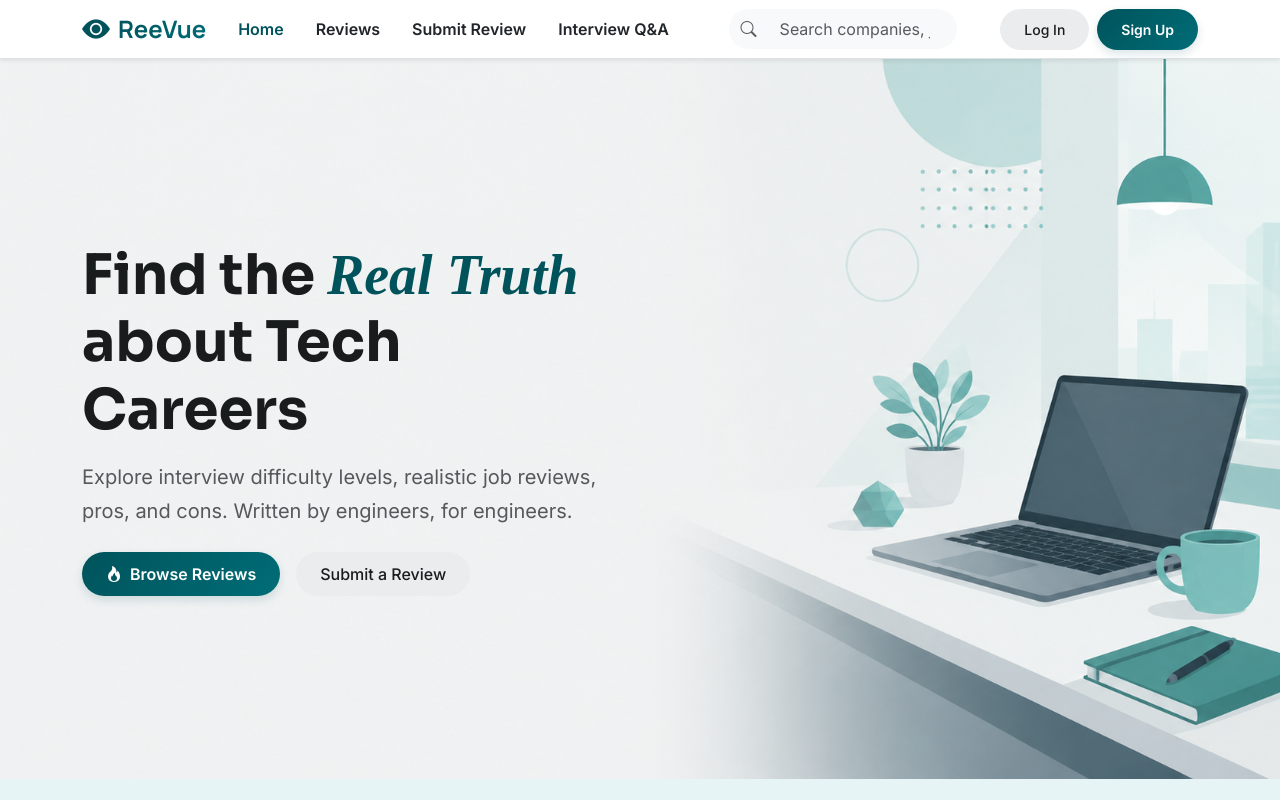
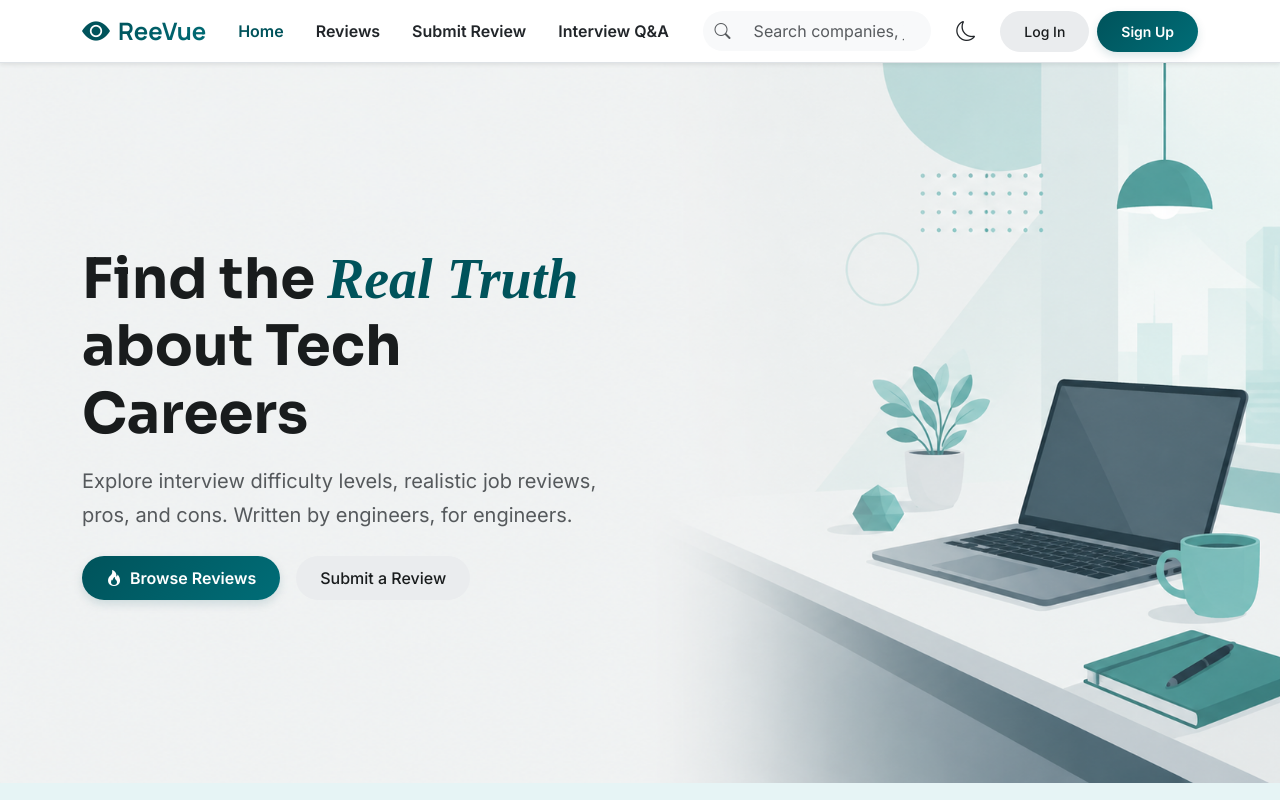
Before and after one commit to rehab860/DEPI_REACT, a React (Vite) app: page / in a window 1280 px wide. Shown: the top 800 px of the page. Built offline with nearby package versions, Linux system fonts and the light colour scheme; a web font is replaced by a local one.

Commit message:
fix dark theme

```diff
--- a/src/components/Navbar.jsx
+++ b/src/components/Navbar.jsx
@@ -89,13 +89,13 @@ export const Navbar = ({ appName = 'ReeVue', activeTab, onTabChange, onSearch, s
 
         {/* User Controls (Notification + Profile) */}
         <div className="d-flex align-items-center justify-content-end gap-3 ms-auto mt-2 mt-lg-0">
+          {/* toggle theme icon */}
+          <button type="button" onClick={toggleTheme} className="btn border-0 bg-transparent p-2 text-dark" aria-label="Toggle theme">
+            <i className={`bi ${isDark ? 'bi-sun' : 'bi-moon'} fs-5`}></i>
+          </button>
           {user ?
             (
               <>
-                {/* toggle theme icon */}
-                <button type="button" onClick={toggleTheme} className="btn border-0 bg-transparent p-2 text-dark" aria-label="Toggle theme">
-                  <i className={`bi ${isDark ? 'bi-sun' : 'bi-moon'} fs-5`}></i>
-                </button>
                 {/* Notification Bell */}
                 <button type="button" className="btn position-relative p-2 text-dark bg-transparent border-0" onClick={handleNotificationClick} aria-label="Notifications">
                   <i className="bi bi-bell fs-5"></i>
```
